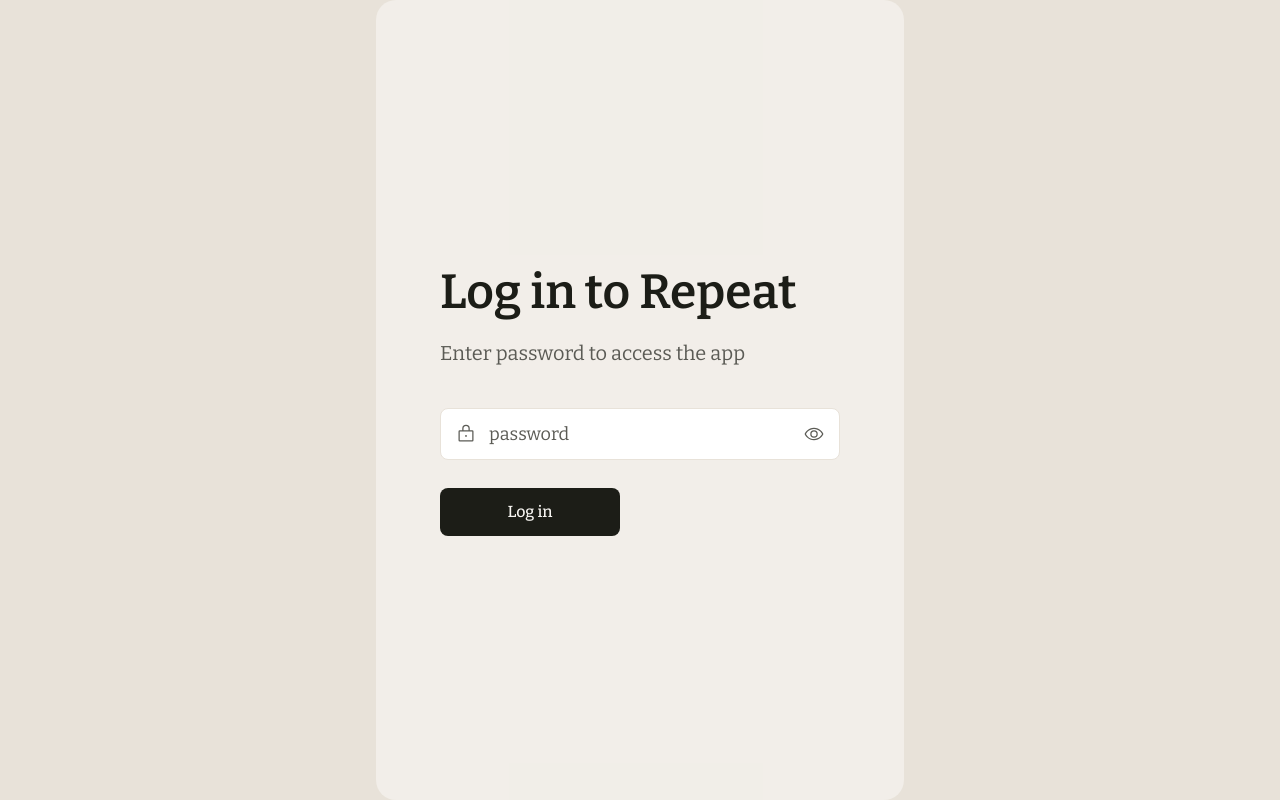
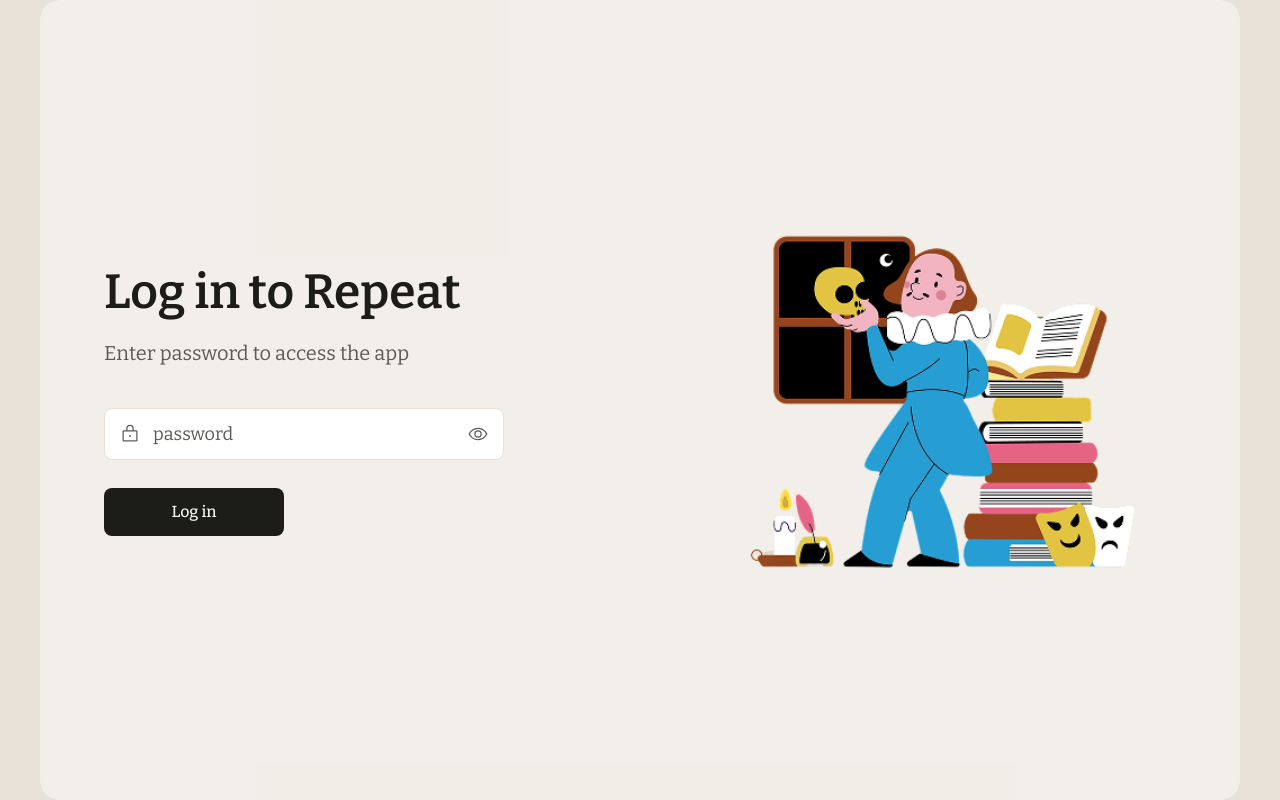
Before and after one commit to ValentinaButenko/repeat, a Next.js app: page /login in a window 1280 px wide. Built offline with nearby package versions, Linux system fonts and the light colour scheme.

Commit message:
Fix login page to fill full viewport width

```diff
--- a/app/login/page.tsx
+++ b/app/login/page.tsx
@@ -43,7 +43,7 @@
   };
 
   return (
-    <div className="min-h-screen flex items-center justify-center px-4" style={{ background: '#E8E2D9' }}>
+    <div className="min-h-screen flex items-center justify-center px-4 -mx-[360px]" style={{ background: '#E8E2D9' }}>
       <div className="w-full" style={{ maxWidth: '1200px' }}>
         <div className="rounded-[20px] p-16 flex items-center gap-24" style={{ background: 'rgba(255, 255, 255, 0.4)', height: '800px' }}>
           {/* Left side - Form */}
```
